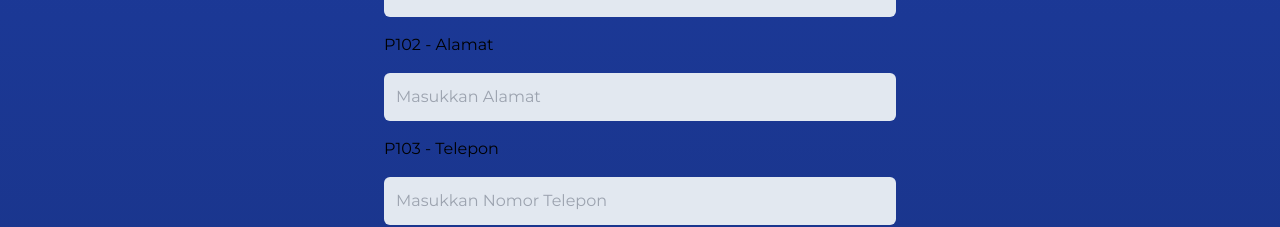
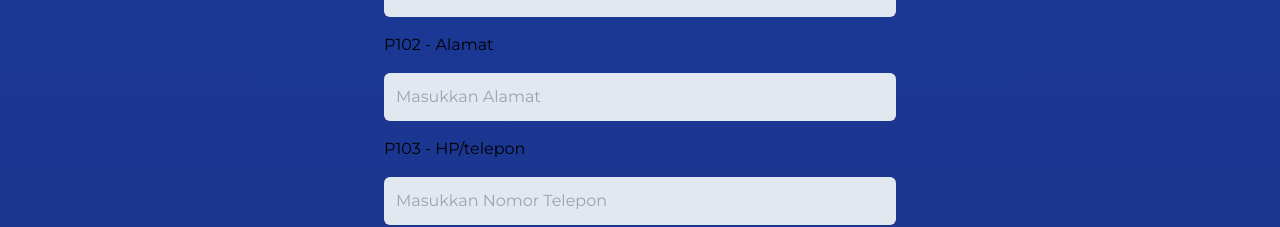
Before and after one commit to yondikavl/Website-SDGS-Sidorejo, a Next.js app: page /kuesioner in a window 1280 px wide. Shown: the part 1120-1347 px from the top of the page. Built offline with nearby package versions, Linux system fonts and the light colour scheme.

Commit message:
fix content

```diff
--- a/src/components/Form/DisableState.jsx
+++ b/src/components/Form/DisableState.jsx
@@ -16,7 +16,7 @@ const DisableState = ({ label, desa, type, name }) => {
         onChange={handleChange}
         name={name}
         type={type}
-        className="block w-full p-3 sm:text-md rounded-md bg-slate-200 focus:ring-indigo-500 focus:border-indigo-500 text-black"
+        className="block w-full p-3 rounded-md bg-slate-200 focus:ring-indigo-500 sm:text-md focus:border-indigo-500 text-black"
       />
     </label>
   );
--- a/src/components/Form/Submit.jsx
+++ b/src/components/Form/Submit.jsx
@@ -92,9 +92,9 @@ const Submit = () => {
         placeholder="Masukkan Alamat"
       />
       <ColumnForm
-        label="P103 - Telepon"
+        label="P103 - HP/telepon"
         type="number"
-        name="P103 - Telepon"
+        name="P103 - HP/telepon"
         placeholder="Masukkan Nomor Telepon"
       />
 
```
